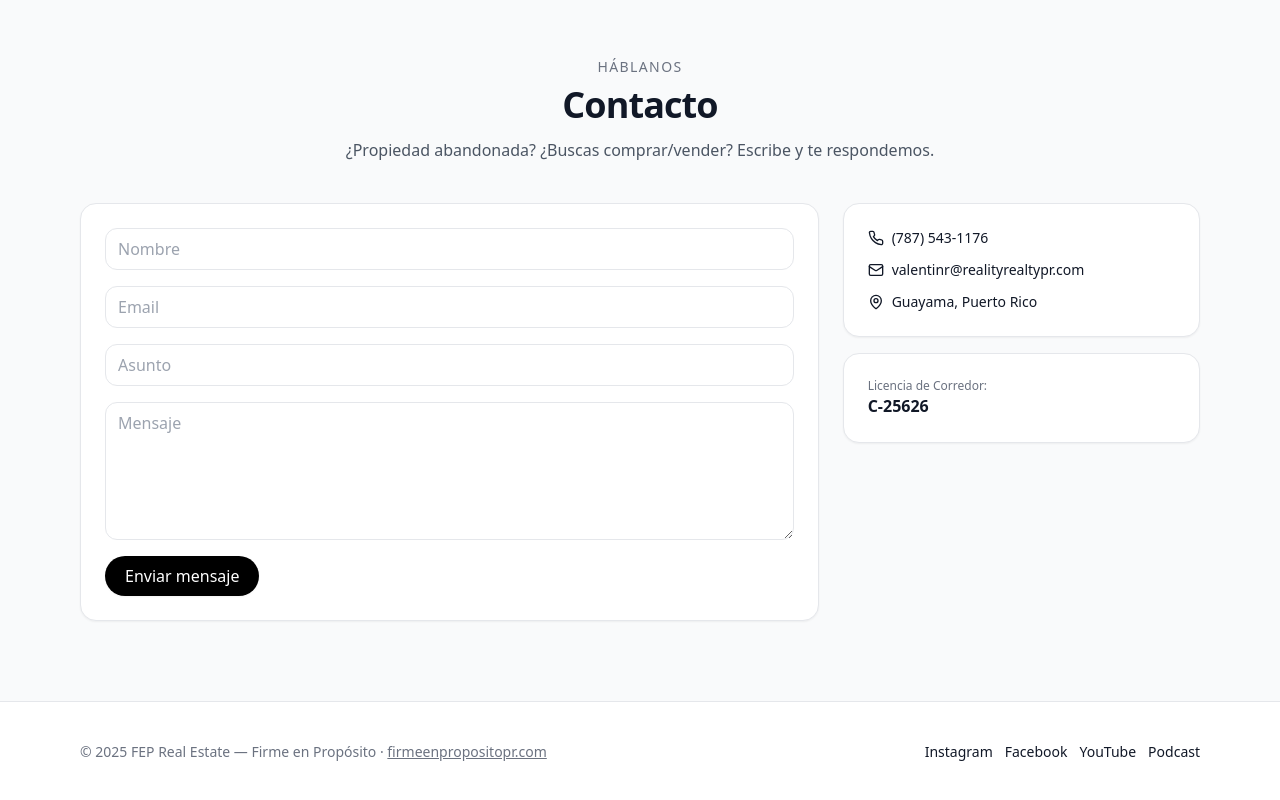
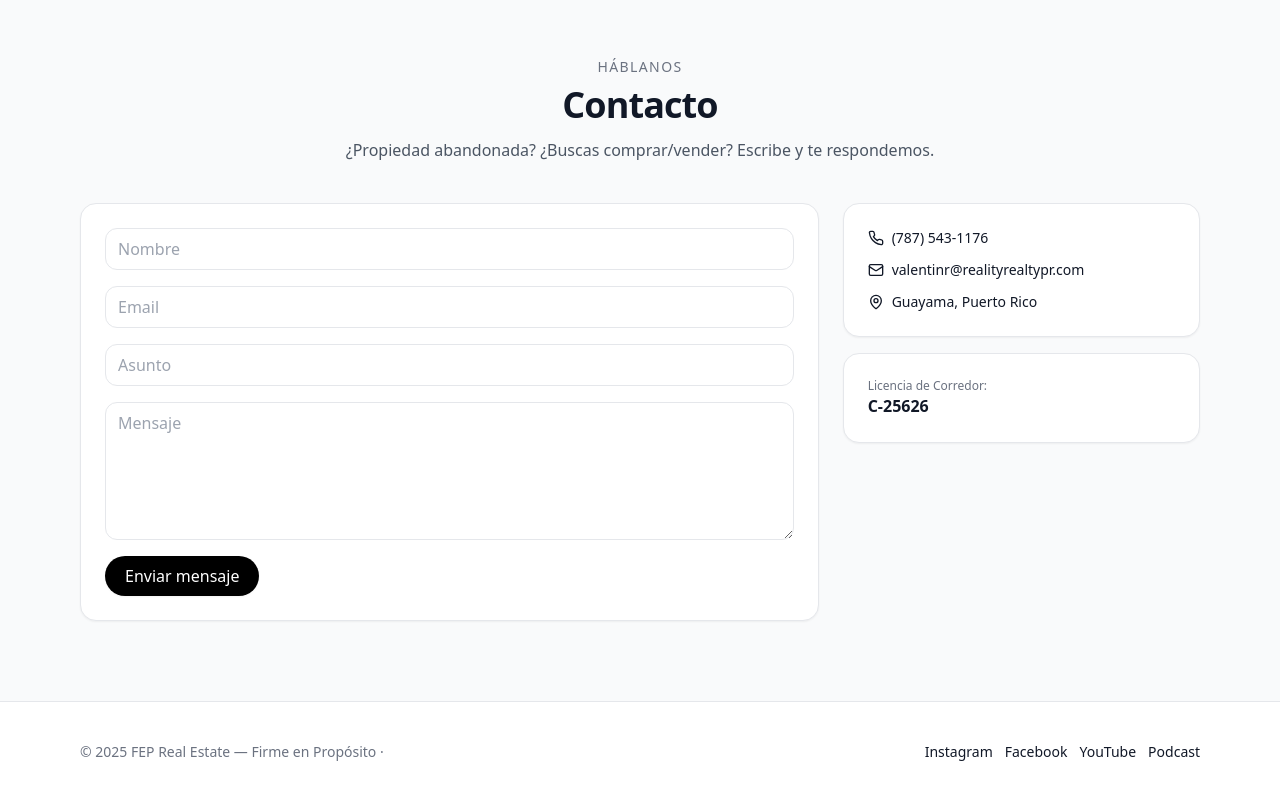
Before and after one commit to feppr/firmeenpropositopr, a Next.js app: page / in a window 1280 px wide. Shown: the part 2232-3032 px from the top of the page. Built offline with nearby package versions, Linux system fonts and the light colour scheme.

Commit message:
Update page.tsx

```diff
--- a/app/page.tsx
+++ b/app/page.tsx
@@ -306,7 +306,7 @@ export default function Page(){
       <footer className="border-t">
         <div className="container py-10 flex flex-col md:flex-row items-center justify-between gap-4">
           <div className="text-sm text-gray-500">
-            © {new Date().getFullYear()} FEP Real Estate — Firme en Propósito · <a href="https://firmeenpropositopr.com" className="underline hover:opacity-70">firmeenpropositopr.com</a>
+            © {new Date().getFullYear()} FEP Real Estate — Firme en Propósito ·
           </div>
           <div className="flex items-center gap-3 text-sm">
             <a className="hover:opacity-70" href="#">Instagram</a>
```
